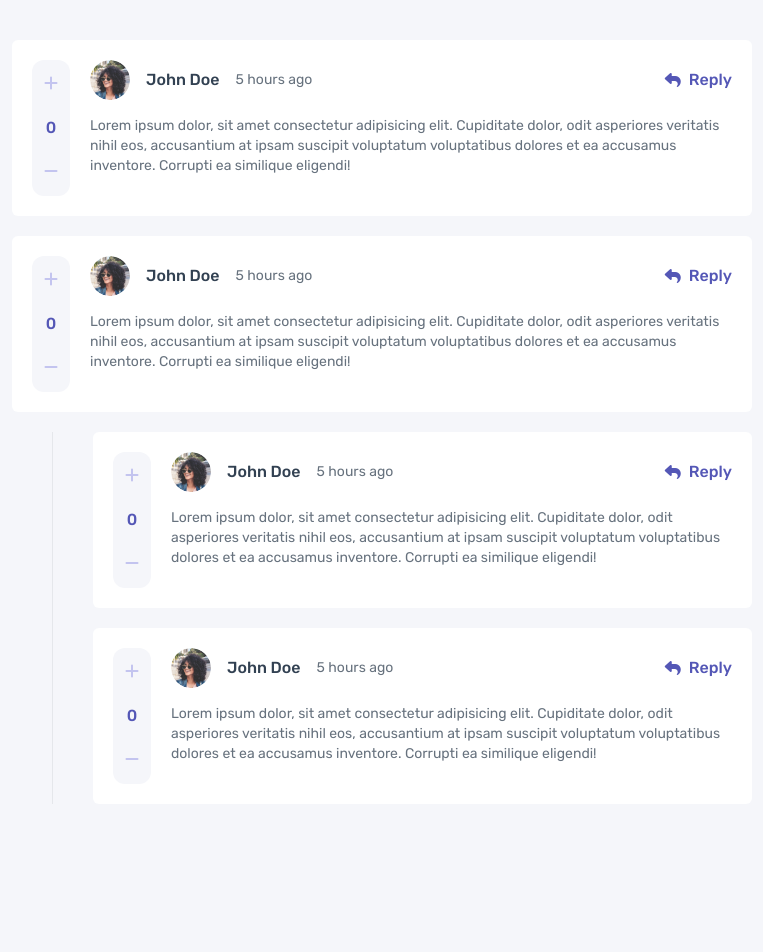
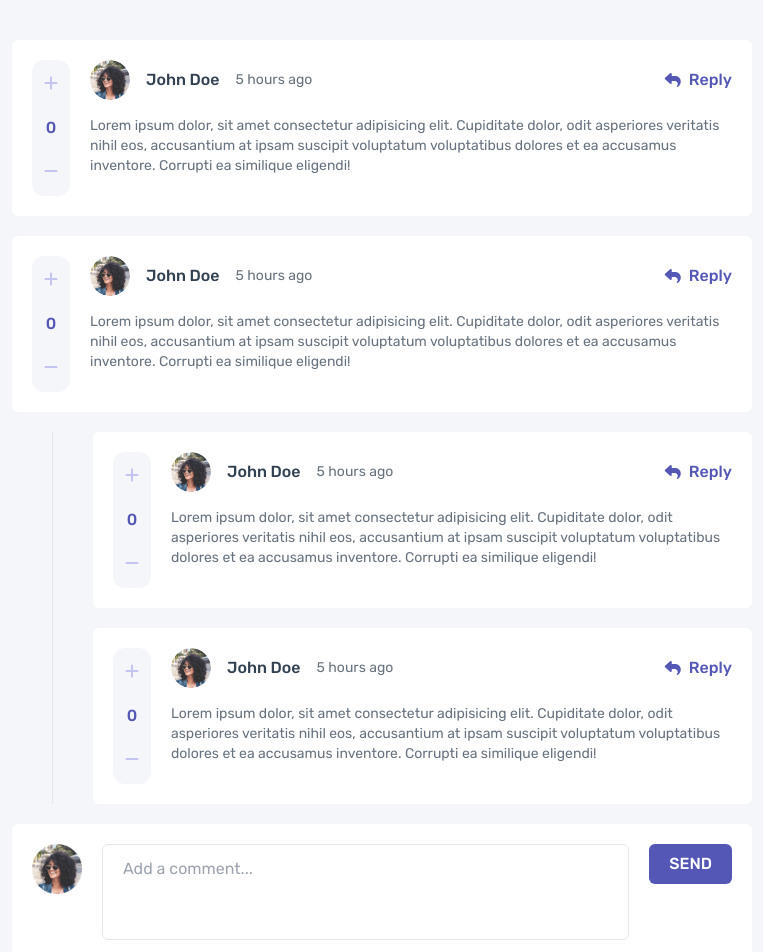
Before and after one commit to coderSuresh/fullstack-comment-section, a Next.js app: page / in a window 1280 px wide. Shown: the top 952 px of the page, without its empty margins (258-1021 px from the left). Before the commit the page ends 844 px from the top, so only its background shows below. Built offline with nearby package versions, Linux system fonts and the light colour scheme.

Commit message:
feat: add textarea to add comment (desktop)

```diff
--- a/app/page.tsx
+++ b/app/page.tsx
@@ -1,5 +1,6 @@
 import React from 'react'
 import CommentCard from '@/components/CommentCard'
+import AddComment from '@/components/AddComment'
 
 const Home = () => {
   return (
@@ -11,6 +12,7 @@ const Home = () => {
         <CommentCard />
         <CommentCard />
       </div>
+      <AddComment />
     </main>
   )
 }
--- /dev/null
+++ b/components/AddComment.tsx
@@ -0,0 +1,16 @@
+import React from 'react'
+import Image from 'next/image'
+
+const AddComment = () => {
+    return (
+        <div className='bg-white p-5 text-dark-blue relative rounded-md flex gap-5 mb-5 sm:flex-row items-start'>
+            <Image src='/images/avatars/image-amyrobson.png' alt='your-avatar' height={50} width={50} />
+            <form action="#" className='flex flex-1 items-start gap-5'>
+                <textarea placeholder='Add a comment...' name="comment" id="comment" className='resize-none border rounded-md flex-1 h-24 py-3 px-5 focus:border-moderate-blue focus:outline-none'/>
+                <button className='bg-moderate-blue text-white px-5 py-2 uppercase rounded-md font-medium hover:opacity-50'>Send</button>
+            </form>
+        </div>
+    )
+}
+
+export default AddComment
```
